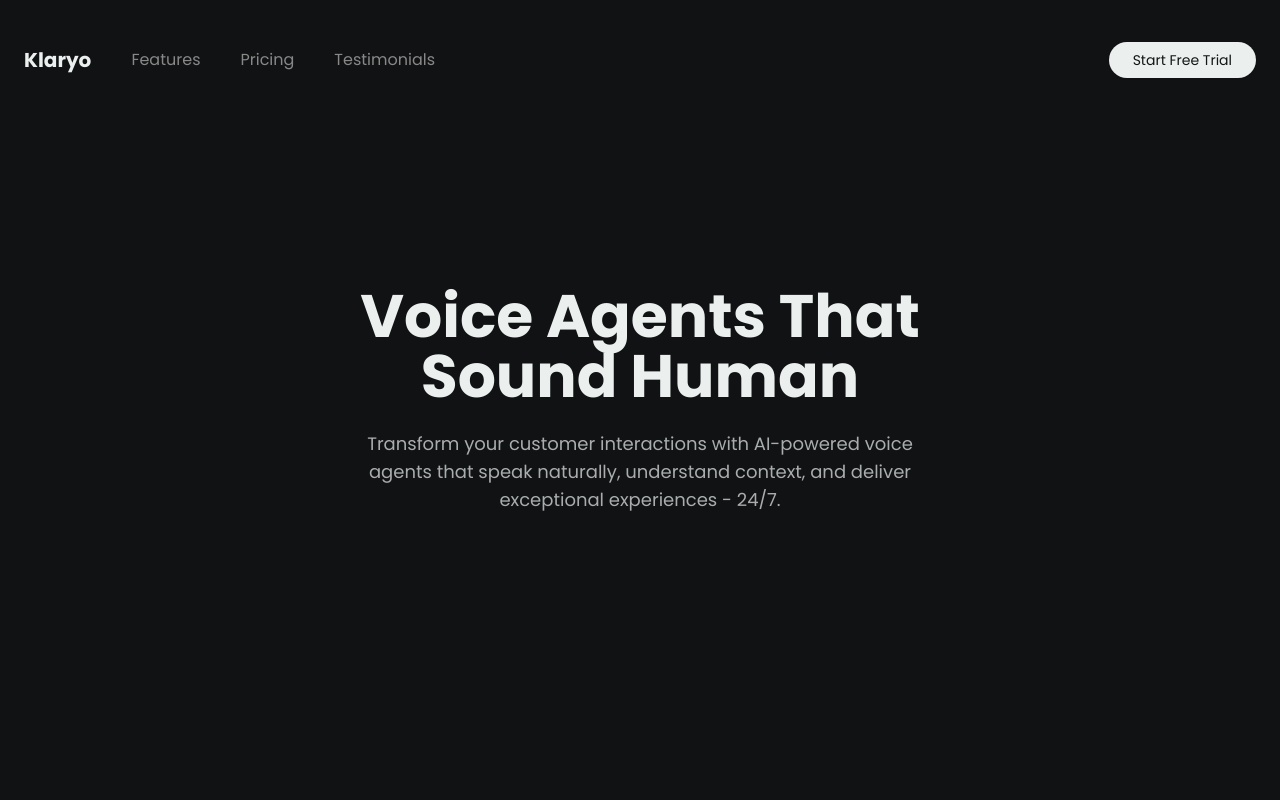
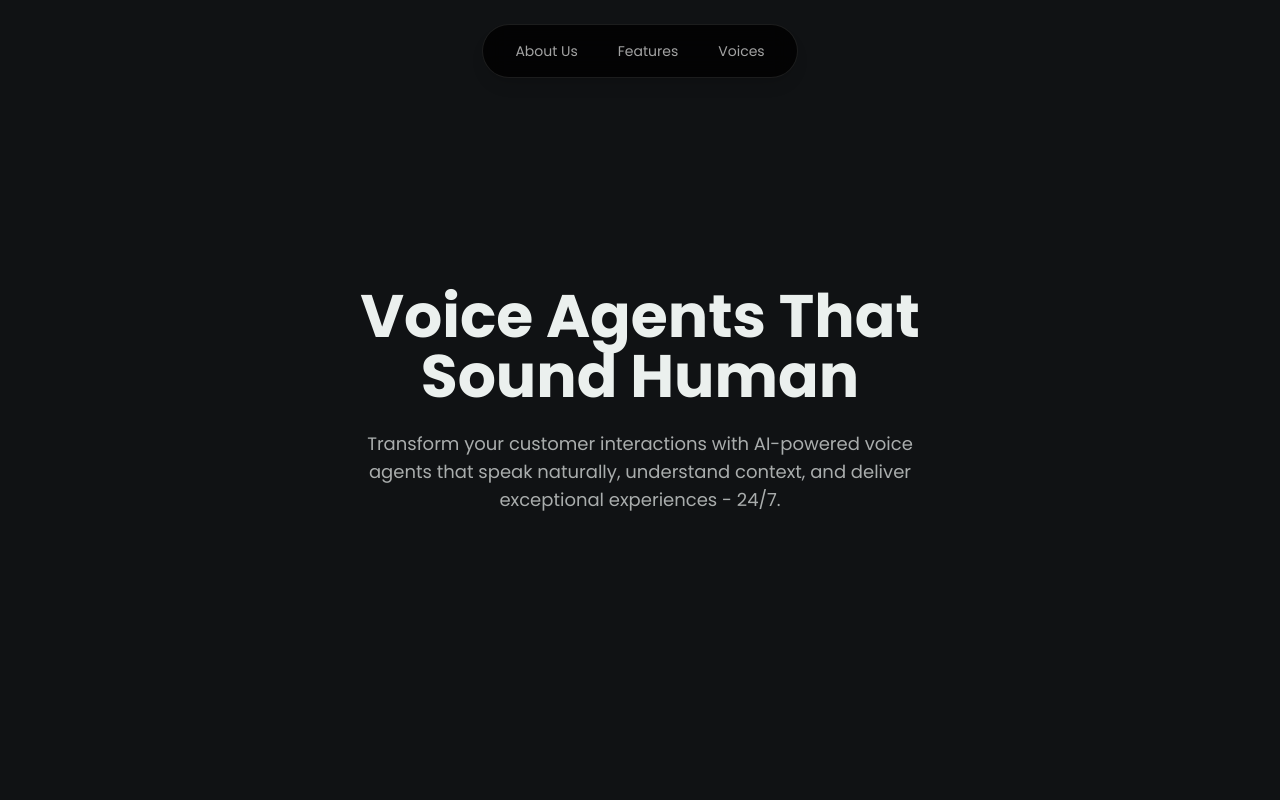
Before and after one commit to umarq91/caller-ai-landing, a Next.js app: page / in a window 1280 px wide. Shown: the top 800 px of the page. Built offline with nearby package versions, Linux system fonts and the light colour scheme.

Commit message:
add navbar

```diff
--- a/app/page.tsx
+++ b/app/page.tsx
@@ -21,6 +21,7 @@ export default function LandingPage() {
           <HeroSection />
         </main>
         <AnimatedSection
+          id="about-us"
           className="relative z-10 max-w-[1320px] mx-auto px-6"
           delay={0.1}
         >
@@ -43,15 +44,14 @@ export default function LandingPage() {
           <FunkyFeaturesSection />
         </AnimatedSection>
 
-     <AnimatedSection
-          id="expandable"
+        <AnimatedSection
+          id="voice-section"
           className="relative z-10 max-w-[1320px] mx-auto mt-8 md:mt-16"
           delay={0.2}
         >
           <ExpandableCards />
           <div className="mt-10">
-
-          <VoiceSection/>
+            <VoiceSection />
           </div>
         </AnimatedSection>
 
--- a/components/header.tsx
+++ b/components/header.tsx
@@ -1,86 +1,52 @@
-"use client"
+"use client";
 
-import type React from "react"
+import React from "react";
+import Link from "next/link";
+import { cn } from "@/lib/utils";
 
-import { Button } from "@/components/ui/button"
-import { Sheet, SheetContent, SheetHeader, SheetTitle, SheetTrigger } from "@/components/ui/sheet"
-import { Menu } from "lucide-react"
-import Link from "next/link"
+const navItems = [
+  { name: "About Us", href: "#about-us" },
+  { name: "Features", href: "#features-section" },
+  { name: "Voices", href: "#voice-section" },
+];
 
-export function Header() {
-  const navItems = [
-    { name: "Features", href: "#features-section" },
-    { name: "Pricing", href: "#pricing-section" },
-    { name: "Testimonials", href: "#testimonials-section" },
-  ]
-
-  const handleScroll = (e: React.MouseEvent<HTMLAnchorElement>, href: string) => {
-    e.preventDefault()
-    const targetId = href.substring(1) // Remove '#' from href
-    const targetElement = document.getElementById(targetId)
-    if (targetElement) {
-      targetElement.scrollIntoView({ behavior: "smooth" })
+export function Navbar() {
+  const handleScroll = (
+    e: React.MouseEvent<HTMLAnchorElement>,
+    href: string,
+  ) => {
+    e.preventDefault();
+    const targetId = href.replace("#", "");
+    const target = document.getElementById(targetId);
+    if (target) {
+      target.scrollIntoView({ behavior: "smooth" });
     }
-  }
+  };
 
   return (
-    <header className="w-full py-4 px-6">
-      <div className="max-w-7xl mx-auto flex items-center justify-between">
-        <div className="flex items-center gap-6">
-          <div className="flex items-center gap-3">
-            <span className="text-foreground text-xl font-semibold">Klaryo</span>
-          </div>
-          <nav className="hidden md:flex items-center gap-2">
+    <div
+      className={cn(
+        "fixed top-6 inset-x-0 z-50 mx-auto max-w-fit",
+        "rounded-full border border-white/10",
+        "bg-black/80 backdrop-blur-md shadow-lg",
+      )}
+    >
+      <nav className="flex items-center gap-2 px-4 py-2">
         {navItems.map((item) => (
           <Link
             key={item.name}
             href={item.href}
-                onClick={(e) => handleScroll(e, item.href)} // Add onClick handler
-                className="text-[#888888] hover:text-foreground px-4 py-2 rounded-full font-medium transition-colors"
+            onClick={(e) => handleScroll(e, item.href)}
+            className={cn(
+              "px-4 py-2 rounded-full text-sm font-medium",
+              "text-neutral-400 hover:text-white",
+              "hover:bg-white/10 transition-all",
+            )}
           >
             {item.name}
           </Link>
         ))}
       </nav>
     </div>
-        <div className="flex items-center gap-4">
-          <Link href="https://vercel.com/home" target="_blank" rel="noopener noreferrer" className="hidden md:block">
-            <Button className="bg-secondary text-secondary-foreground hover:bg-secondary/90 px-6 py-2 rounded-full font-medium shadow-sm">
-              Start Free Trial
-            </Button>
-          </Link>
-          <Sheet>
-            <SheetTrigger asChild className="md:hidden">
-              <Button variant="ghost" size="icon" className="text-foreground">
-                <Menu className="h-7 w-7" />
-                <span className="sr-only">Toggle navigation menu</span>
-              </Button>
-            </SheetTrigger>
-            <SheetContent side="bottom" className="bg-background border-t border-border text-foreground">
-              <SheetHeader>
-                <SheetTitle className="text-left text-xl font-semibold text-foreground">Navigation</SheetTitle>
-              </SheetHeader>
-              <nav className="flex flex-col gap-4 mt-6">
-                {navItems.map((item) => (
-                  <Link
-                    key={item.name}
-                    href={item.href}
-                    onClick={(e) => handleScroll(e, item.href)} // Add onClick handler
-                    className="text-[#888888] hover:text-foreground justify-start text-lg py-2"
-                  >
-                    {item.name}
-                  </Link>
-                ))}
-                <Link href="https://vercel.com/home" target="_blank" rel="noopener noreferrer" className="w-full mt-4">
-                  <Button className="bg-secondary text-secondary-foreground hover:bg-secondary/90 px-6 py-2 rounded-full font-medium shadow-sm">
-                    Start Free Trial
-                  </Button>
-                </Link>
-              </nav>
-            </SheetContent>
-          </Sheet>
-        </div>
-      </div>
-    </header>
-  )
+  );
 }
--- a/components/home-section.tsx
+++ b/components/home-section.tsx
@@ -2,21 +2,18 @@
 
 import React from "react";
 import { Button } from "@/components/ui/button";
-import { Header } from "./header";
 import Link from "next/link";
 import { motion } from "framer-motion";
+import { Navbar } from "./header";
 
 export function HeroSection() {
   return (
-    <section
-      className="relative md:p-20 lg:p-24 mx-auto my-6 w-full rounded-2xl overflow-hidden px-4 font-poppins"
-    >
+    <section className="relative md:p-20 lg:p-24 mx-auto my-6 w-full rounded-2xl overflow-hidden px-4 font-poppins">
       {/* Background */}
-
 
       {/* Header */}
       <div className="absolute top-0 left-0 right-0 z-20">
-        <Header />
+        <Navbar />
       </div>
 
       {/* Hero Content */}
@@ -51,8 +48,7 @@ export function HeroSection() {
             href="https://vercel.com/home"
             target="_blank"
             rel="noopener noreferrer"
-          >
-          </Link>
+          ></Link>
         </motion.div>
       </div>
     </section>
```
Lines whose indentation alone changed are shown as unchanged.
